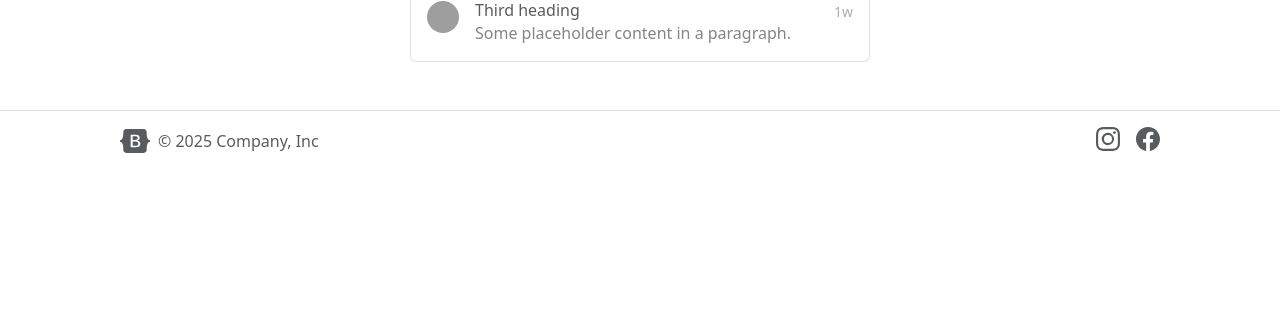
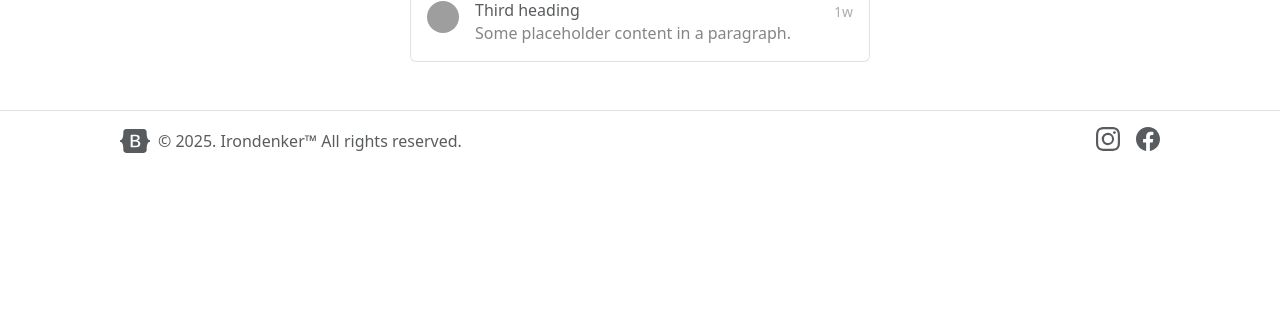
Before and after one commit to irondenker/my-code-my-kill, a Node project: template backend/views/board/index.ejs in a window 1280 px wide. Shown: the part 313-638 px from the top of the page. Run offline with Node 20 templates, Linux system fonts and the light colour scheme; the template is opened without the code that fills it, so the values that code supplies are empty; grey boxes are pictures that could not be loaded.

Commit message:
Modify copyright letters

```diff
--- a/backend/views/partials/footer.ejs
+++ b/backend/views/partials/footer.ejs
@@ -5,7 +5,7 @@
                 <use xlink:href="/assets/vendor/bootstrap-5.3.8-examples/icons.svg#bootstrap"></use>
             </svg>
         </a>
-        <span class="mb-3 mb-md-0 text-body-secondary">&copy; 2025 Company, Inc</span>
+        <span class="mb-3 mb-md-0 text-body-secondary">&copy; 2025. Irondenker™ All rights reserved.</span>
     </div>
     <ul class="nav col-md-4 justify-content-end list-unstyled d-flex">
         <li class="ms-3">
```
